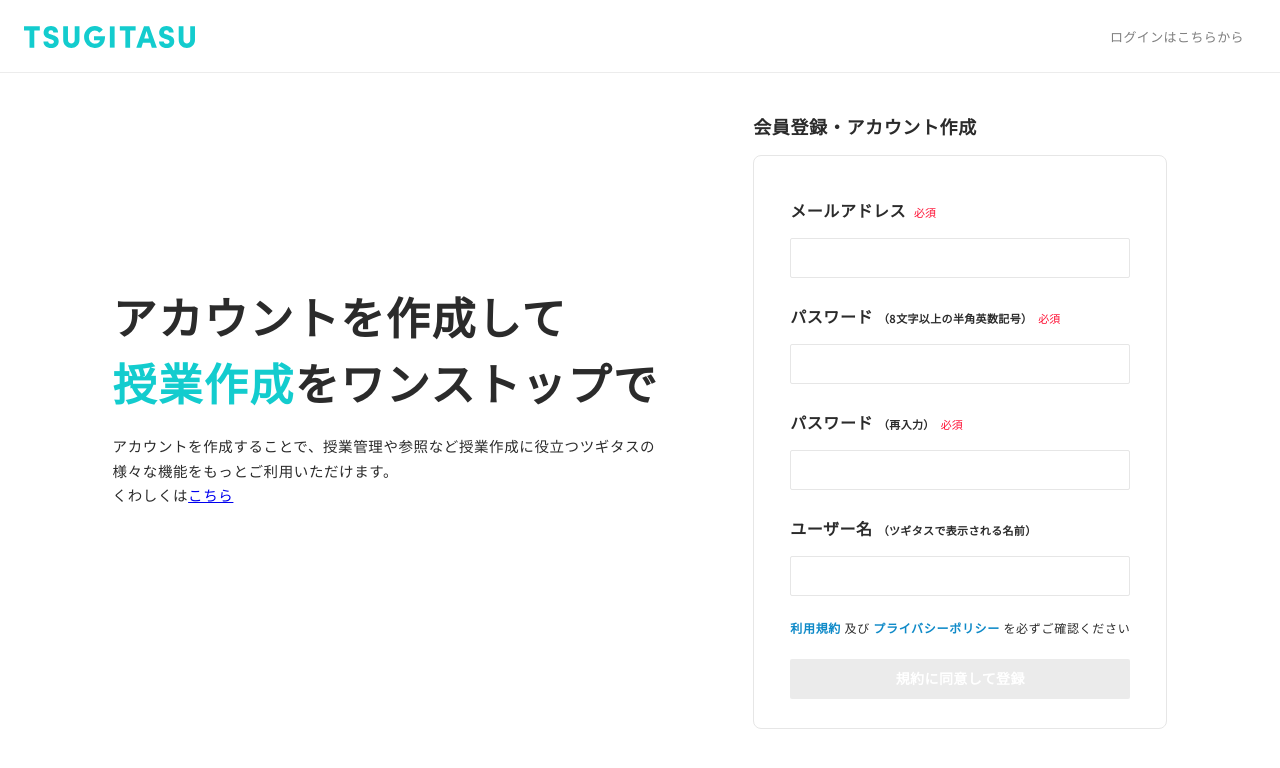
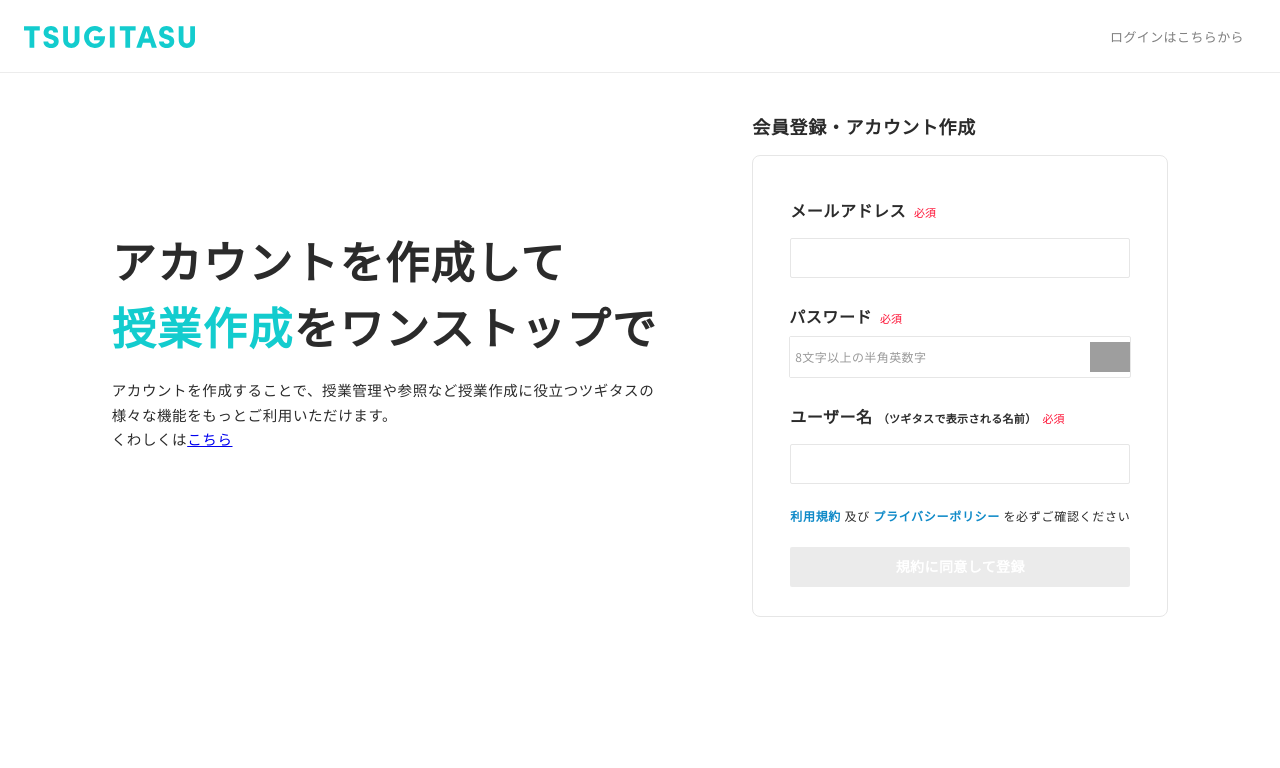
Before and after one commit to tsugitasu-japan/tsugitasu, a Vue app: page /signup in a window 1280 px wide. Shown: the top 768 px of the page. Built offline with nearby package versions, Linux system fonts and the light colour scheme; grey boxes are pictures that could not be loaded.

Commit message:
バリデーションの実装

```diff
--- a/src/components/SignUpContents.vue
+++ b/src/components/SignUpContents.vue
@@ -2,7 +2,8 @@
   <div class="content_layout">
     <div class="signup_explain">
       <p class="explain_bold">アカウントを作成して<br>
-  <span>授業作成</span>をワンストップで</p>
+        <span>授業作成</span>をワンストップで
+      </p>
       <p class="explain_small">
         アカウントを作成することで、授業管理や参照など授業作成に役立つツギタスの<br>
         様々な機能をもっとご利用いただけます。
@@ -19,58 +20,45 @@
             <p class="signup_label">メールアドレス</p>
             <p class="signup_require">必須</p>
           </div>
-      <input
-        class="signup_input"
-        type="email"
-        v-model.lazy="email"
-        >
+          <input class="signup_input_email" type="email" v-model.lazy="email">
           <p class="input_request" v-if="!isEmailValid">メールアドレスの形式が正しくありません。</p>
         </div>
 
         <div class="signup_set">
           <div class="signup_label_set">
             <p class="signup_label">パスワード</p>
-        <p class="signup_label_small">（8文字以上の半角英数記号）</p>
             <p class="signup_require">必須</p>
           </div>
+          <div class="pass_input_contnair">
             <input
-        class="signup_input"
-        type="password"
-        v-model="pass"
+              class="signup_input_pass"
+              type="password" v-model.lazy="pass"
+              placeholder="8文字以上の半角英数字"
+              ref="passInput"
             >
+            <!-- パスワードの表示・非表示の切り替え -->
+            <div class="change_button" @click="changeTypePass">
+              <img src="../assets/eye-off.svg"  v-if="!showPass">
+              <img src="../assets/eye-on.svg"  v-if="showPass">
             </div>
-
-    <div class="signup_set">
-      <div class="signup_label_set">
-        <p class="signup_label">パスワード</p>
-        <p class="signup_label_small">（再入力）</p>
-        <p class="signup_require">必須</p>
           </div>
-      <input
-        class="signup_input"
-        type="password"
-        @change="handleRepassChange"
-        v-model.lazy="repass"
-        >
-            <p class="input_request" v-if="shouldShowPasswordValidationError">パスワードが一致しません</p>
+          <p class="input_request" v-if="!isPassValid">パスワードは8文字以上かつ半角英数字をそれぞれ<br>1種類以上含む必要があります</p>
         </div>
 
         <div class="signup_set">
           <div class="signup_label_set">
             <p class="signup_label">ユーザー名</p>
             <p class="signup_label_small">（ツギタスで表示される名前）</p>
+            <p class="signup_require">必須</p>
           </div>
-      <input
-        class="signup_input"
-        type="text"
-        v-model="yourname"
-        >
+          <input class="signup_input_name" type="text" v-model="yourname">
           <p class="input_request" v-if="!isNameValid">名前は20字以内で入力してください。</p>
         </div>
-    <div class="checkbox">
-      <!-- <input type="checkbox" id="policy" name="pribacy_check">
-      <label for="policy" class="signup_check"><router-link to="/">利用規約</router-link>及び<router-link to="/">プライバシーポリシー</router-link>に同意する</label> -->
-      <p class="signup_check"><router-link to="/" class="check_link">利用規約</router-link> 及び <router-link to="/" class="check_link">プライバシーポリシー</router-link> を必ずご確認ください</p>
+        <div class="check_area">
+          <p class="signup_check">
+            <router-link to="/" class="check_link">利用規約</router-link> 及び <router-link to="/" class="check_link">
+              プライバシーポリシー</router-link> を必ずご確認ください
+          </p>
         </div>
         <button class="submit_button" v-bind:disabled="!isSubmitButtonActive">規約に同意して登録</button>
 
@@ -87,40 +75,61 @@
 <script>
 export default {
   data() {
-    return{
-      yourname:'',
-      email:'',
-      pass:'',
-      repass:'',
-      isRepassChanged:false
+    return {
+      yourname: '',
+      email: '',
+      pass: '',
+      showPass:true,
     };
   },
-  computed:{
-    isNameValid(){
-      return this.yourname.length<20;
+  computed: {
+    isNameValid() {
+      return this.yourname.length < 20;
     },
-    isEmailValid(){
-      if (this.email==='') return true;
+    isPassValid(){
+      // 空の時はバリデーションなし
+      if (this.pass === '') return true;
+      // 半角英数字をそれぞれ1種類以上含む8文字以上100文字以下の正規表現
+      const checker = new RegExp(/^(?=.*?[a-z])(?=.*?\d)[a-z\d]{8,100}$/i);
+      //指定した組み合わせになっていなかった場合判定を返す。
+      if (checker.test(this.pass)) return true;
+      return false;
+    },
+    isEmailValid() {
+      // 空の時はバリデーションなし
+      if (this.email === '') return true;
       //メールアドレスとして判定される文字列と記号の組み合わせを定数化
       const reg = new RegExp(/^[A-Za-z0-9]{1}[A-Za-z0-9_.-]*@{1}[A-Za-z0-9_.-]{1,}\.[A-Za-z0-9]{1,}$/);
       //指定した組み合わせになっていなかった場合判定を返す。
-      if(reg.test(this.email)) return true;
+      if (reg.test(this.email)) return true;
       return false;
     },
-    isPasswordValid(){
-      return this.pass === this.repass;
+    // 全てに入力されているかをバリデーション
+    fillValid(){
+      if(this.email != '' && this.pass != '' && this.yourname != '') return true;
+      return false;
     },
-    shouldShowPasswordValidationError(){
-      return this.isRepassChanged && !this.PasswordValid;
-    },
-    isSubmitButtonActive(){
-      return this.isNameValid && this.isEmailValid && this.isCommentValid;
+
+    isSubmitButtonActive() {
+      return this.isNameValid && this.isEmailValid && this.isPassValid && this.fillValid;
     }
 
   },
-  methods:{
-    handleRepassChange(){
-      this.isRepassChanged=true;
+  methods: {
+    handleRepassChange() {
+      this.isRepassChanged = true;
+    },
+
+    changeTypePass() {
+      this.showPass = !this.showPass;
+     if(this.$refs.passInput.type === 'password'){
+      this.$refs.passInput.type = 'text';
+      this.showPass = false;
+     }
+     else{
+      this.$refs.passInput.type = 'password';
+      this.showPass = true;
+     }
     }
   }
 
@@ -131,32 +140,36 @@ export default {
 @import url('https://fonts.googleapis.com/css2?family=Noto+Sans+JP:wght@300;400;500;700&display=swap');
 
 // @import url("yakuhanjp/dist/scss/yakuhanjp_s");
-$main-color:#13CCCE;
-$main-hover:#26ABAD;
-$black:#2B2B2B;
+$main-color: #13CCCE;
+$main-hover: #26ABAD;
+$black: #2B2B2B;
 // $main-font-family:'メイリオ', 'Meiryo','Hiragino Kaku Gothic ProN','ヒラギノ角ゴ ProN W3',sans-serif;
-$main-font-family:'Noto Sans JP', sans-serif;
+$main-font-family: 'Noto Sans JP', sans-serif;
 
-.content_layout{
+.content_layout {
   display: flex;
   align-items: center;
   justify-content: center;
   margin-top: 40px;
+
   // 左部説明
-.signup_explain{
+  .signup_explain {
     margin-right: 95px;
-  .explain_bold{
+
+    .explain_bold {
       font-family: $main-font-family;
       color: $black;
       font-size: 44px;
       font-weight: 700;
       letter-spacing: 1.54px;
       line-height: 1.5;
-    span{
+
+      span {
         color: $main-color;
       }
     }
-  .explain_small{
+
+    .explain_small {
       font-family: $main-font-family;
       color: $black;
       font-size: 14.5px;
@@ -169,8 +182,8 @@ $main-font-family:'Noto Sans JP', sans-serif;
   }
 
   // 右部
-.signup_form{
-  .signup_title{
+  .signup_form {
+    .signup_title {
       font-family: $main-font-family;
       color: $black;
       font-size: 18px;
@@ -178,21 +191,25 @@ $main-font-family:'Noto Sans JP', sans-serif;
       letter-spacing: 0.63px;
       margin-bottom: 15px;
     }
-  .signup_form_contents{
-    padding:29px 36px;
-    border:solid 1px #E6E6E6;
+
+    .signup_form_contents {
+      padding: 29px 36px;
+      border: solid 1px #E6E6E6;
       border-radius: 8px;
       display: flex;
       flex-direction: column;
       justify-content: center;
       align-items: center;
-    .signup_set{
-      margin:13px 0px;
-      .signup_label_set{
-        display:flex;
+
+      .signup_set {
+        margin: 13px 0px;
+
+        .signup_label_set {
+          display: flex;
           align-items: baseline;
           margin-bottom: 8px;
-          .signup_label{
+
+          .signup_label {
             font-family: $main-font-family;
             color: $black;
             font-size: 16px;
@@ -201,16 +218,18 @@ $main-font-family:'Noto Sans JP', sans-serif;
             margin-right: 5px;
             display: block;
           }
-          .signup_label_small{
+
+          .signup_label_small {
             font-family: $main-font-family;
-            color:$black;
+            color: $black;
             font-size: 11px;
             font-weight: 700;
             margin-right: 3px;
             letter-spacing: 0.35px;
             display: block;
           }
-          .signup_require{
+
+          .signup_require {
             font-family: $main-font-family;
             color: #FE0F33;
             font-size: 11px;
@@ -219,27 +238,106 @@ $main-font-family:'Noto Sans JP', sans-serif;
             display: block;
           }
         }
-      .signup_input{
+
+        // メールアドレスインプット
+        .signup_input_email {
           font-family: $main-font-family;
           font-size: 13px;
           font-weight: 400;
           color: $black;
-        width:340px;
+          width: 340px;
           height: 40px;
           margin-top: 8px;
           border-radius: 2px;
           border: solid 1px #E6E6E6;
           letter-spacing: 0.2px;
-        padding-left:5px;
+          padding-left: 5px;
           line-height: 1.5;
           transition: 0.2s;
 
-          &:focus{
+          &:focus {
             border: solid 1px #999999;
             outline: transparent;
           }
         }
-    .input_request{
+
+        // パスワード入力コンテナ
+        .pass_input_contnair{
+          display: flex;
+          align-items: center;
+          margin-top: 8px;
+          border-radius: 2px;
+          border: solid 1px #E6E6E6;
+          &:focus-within{
+            border: solid 1px #999999;
+          }
+        // パスワードインプット
+        .signup_input_pass {
+          font-family: $main-font-family;
+          font-size: 13px;
+          font-weight: 400;
+          color: $black;
+          width: 300px;
+          height: 40px;
+          border:transparent;
+          letter-spacing: 0.2px;
+          padding-left: 5px;
+          line-height: 1.5;
+          transition: 0.2s;
+          &::placeholder{
+            font-size: 12px;
+            letter-spacing: 0.4px;
+            color:#999999;
+          }
+          &:focus {
+            outline: transparent;
+          }
+        }
+        // パスワード表示・非表示切り替え
+        .change_button{
+          width:40px;
+          height:40px;
+          background-color:transparent;
+          position: relative;
+          cursor: pointer;
+          img{
+            position: absolute;
+            top: 50%;
+            left: 50%;
+            transform: translateY(-50%) translateX(-50%);
+          }
+        }
+        }
+
+
+
+        // 名前インプット
+        .signup_input_name {
+          font-family: $main-font-family;
+          font-size: 13px;
+          font-weight: 400;
+          color: $black;
+          width: 340px;
+          height: 40px;
+          margin-top: 8px;
+          border-radius: 2px;
+          border: solid 1px #E6E6E6;
+          letter-spacing: 0.2px;
+          padding-left: 5px;
+          line-height: 1.5;
+          transition: 0.2s;
+          &::placeholder{
+            font-size: 12px;
+            color:#999999;
+          }
+
+          &:focus {
+            border: solid 1px #999999;
+            outline: transparent;
+          }
+        }
+
+        .input_request {
           padding-top: 4px;
           font-family: $main-font-family;
           font-size: 12px;
@@ -248,24 +346,28 @@ $main-font-family:'Noto Sans JP', sans-serif;
           margin-left: 3px;
         }
       }
-    .checkbox{
-      padding:10px 0px;
-     .signup_check{
+
+      .check_area {
+        padding: 10px 0px;
+
+        .signup_check {
           font-family: $main-font-family;
           font-size: 12px;
           font-weight: 400;
           color: $black;
           letter-spacing: 0.7px;
-        .check_link{
+
+          .check_link {
             text-decoration: none;
             font-weight: 700;
-          color:#0F8AC8;
+            color: #0F8AC8;
           }
         }
       }
-    .submit_button{
+
+      .submit_button {
         text-decoration: none;
-       display:block;
+        display: block;
         border-radius: 2px;
         background-color: #ebebeb;
         transition: 0.1s ease;
@@ -275,13 +377,15 @@ $main-font-family:'Noto Sans JP', sans-serif;
         font-weight: 700;
         letter-spacing: 0.4px;
         color: #FFFFFF;
-       width:340px;
+        width: 340px;
         height: 40px;
         margin-top: 12px;
-     &:valid{
+
+        &:valid {
           background-color: $main-color;
-        &:hover{
-        background-color:$main-hover;
+
+          &:hover {
+            background-color: $main-hover;
           }
         }
       }
@@ -289,5 +393,4 @@ $main-font-family:'Noto Sans JP', sans-serif;
     }
   }
 }
-
 </style>
```
Lines whose indentation alone changed are shown as unchanged.
